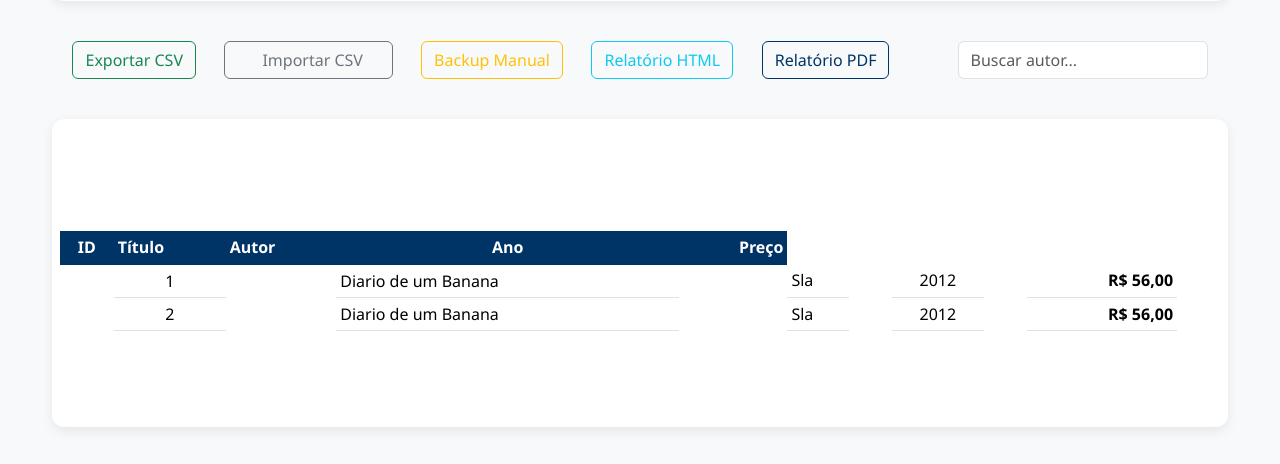
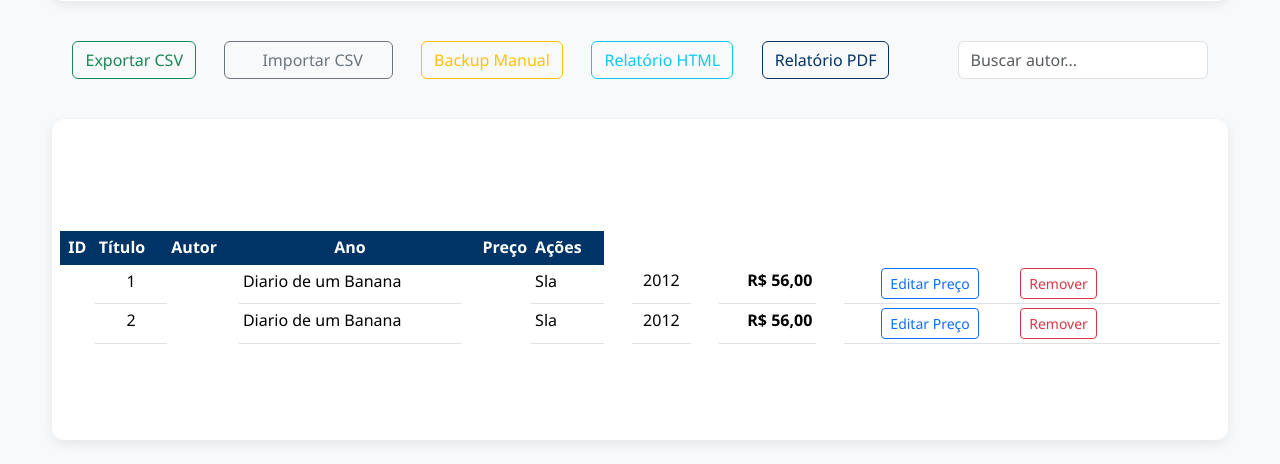
Before and after one commit to Hendr3w/A1-Final, a Flask app: page / in a window 1280 px wide. Shown: the part 504-968 px from the top of the page. Before the commit the page ends 933 px from the top, so only its background shows below. Run offline with Flask 3, Linux system fonts and the light colour scheme; data comes from the database, SQL or seed files in the repository; some libraries are stand-ins or nearby versions.

Commit message:
some changes

```diff
--- a/app.py
+++ b/app.py
@@ -4,7 +4,7 @@
 import shutil
 import csv
 from datetime import datetime
-from io import StringIO, BytesIO # Certifique-se que BytesIO está importado
+from io import StringIO, BytesIO
 
 from flask import Flask, request, jsonify, send_file, render_template
 
@@ -181,8 +181,7 @@
 
 def gerar_relatorio_html():
     """
-    Gera o relatório HTML em memória.
-    CORREÇÃO: Converte o conteúdo de texto para BytesIO antes de retornar.
+    Gera o relatório HTML em memória e converte o conteúdo de texto para BytesIO.
     """
     livros = listar_livros()
     now = datetime.now().strftime("%Y-%m-%d %H:%M:%S")
@@ -346,7 +345,6 @@
 
 @app.route("/api/export")
 def api_export():
-    # exportar_para_csv() já retorna BytesIO (corrigido anteriormente)
     csv_in_memory = exportar_para_csv()
     return send_file(
         csv_in_memory,
@@ -380,7 +378,6 @@
 
 @app.route("/api/report/html")
 def api_report_html():
-    # gerar_relatorio_html() agora retorna BytesIO (corrigido nesta etapa)
     html_in_memory = gerar_relatorio_html()
 
     return send_file(
@@ -392,7 +389,6 @@
 
 @app.route("/api/report/pdf")
 def api_report_pdf():
-    # gerar_relatorio_pdf() já retornava BytesIO
     pdf_buffer = gerar_relatorio_pdf()
 
     return send_file(
--- a/templates/index.html
+++ b/templates/index.html
@@ -28,7 +28,7 @@
         </div>
         <div class="col-md-3">
           <input id="autor" class="form-control" placeholder="Autor" required>
-        </div>
+          </div>
         <div class="col-md-2">
           <input id="ano" class="form-control" placeholder="Ano" type="number" min="1000" max="2050">
         </div>
@@ -65,7 +65,7 @@
                 <th>Autor</th>
                 <th class="text-center">Ano</th>
                 <th class="text-end">Preço</th>
-            </tr>
+                <th>Ações</th>             </tr>
           </thead>
           <tbody>
               </tbody>
@@ -118,8 +118,8 @@
   const tbody = document.querySelector("#tbl-books tbody");
   tbody.innerHTML = "";
   if (books.length === 0) {
-    // colspan ajustado para 5 colunas (ID, Título, Autor, Ano, Preço)
-    tbody.innerHTML = '<tr><td colspan="5" class="text-center text-muted py-3">Nenhum livro cadastrado.</td></tr>';
+    // colspan ajustado para 6 colunas (ID, Título, Autor, Ano, Preço, Ações)
+    tbody.innerHTML = '<tr><td colspan="6" class="text-center text-muted py-3">Nenhum livro cadastrado.</td></tr>';
     return;
   }
   for (const b of books) {
@@ -131,7 +131,10 @@
       <td>${escapeHtml(b.autor)}</td>
       <td class="text-center">${formatYear(b.ano_publicacao)}</td>
       <td class="text-end fw-bold">${formatPrice(b.preco)}</td>
-      `; // Coluna 'Ações' removida
+      <td class="text-nowrap">
+        <button class="btn btn-sm btn-outline-primary me-1" onclick="promptPrice(${b.id})">Editar Preço</button>
+        <button class="btn btn-sm btn-outline-danger" onclick="deleteBook(${b.id})">Remover</button>
+      </td>`;
     tbody.appendChild(tr);
   }
 }
@@ -139,11 +142,46 @@
 function escapeHtml(s) { return (s || "").replaceAll("&", "&amp;").replaceAll("<", "&lt;").replaceAll(">", "&gt;").replaceAll('"', "&quot;").replaceAll("'", "&#39;"); }
 
 
-// As funções promptPrice e deleteBook foram removidas do código principal
-// pois não são mais chamadas pela interface para simplificar o código.
-// A funcionalidade de edição/deleção existe no backend (app.py) se precisar ser implementada de outra forma.
+// === FUNÇÕES DE AÇÃO RESTAURADAS ===
 
-// === Event Listeners e Funções de Ação ===
+async function promptPrice(id) {
+  const novo = prompt("Novo preço (ex: 45.90 ou 45,90):");
+  if (novo === null || novo.trim() === "") return;
+  // LIMPEZA: Substitui vírgula por ponto para o backend processar como float padrão
+  const preco_formatado = novo.trim().replace(',', '.');
+
+  const res = await fetch(api.updatePrice(id), {
+    method: "PUT",
+    headers: { "Content-Type": "application/json" },
+    body: JSON.stringify({ preco: preco_formatado })
+  });
+
+  if (res.ok) {
+    showMsg("Preço atualizado com sucesso. Backup automático criado.", "success");
+    fetchBooks();
+  }
+  else {
+    const j = await res.json();
+    showMsg(j.error || "Erro ao atualizar preço.", "danger");
+  }
+}
+
+async function deleteBook(id) {
+  if (!confirm(`Confirmar remoção do livro ID ${id}?`)) return;
+
+  const res = await fetch(api.delete(id), { method: "DELETE" });
+
+  if (res.ok) {
+    showMsg("Livro removido. Backup automático criado.", "success");
+    fetchBooks();
+  }
+  else {
+    const j = await res.json();
+    showMsg(j.error || "Erro ao remover livro.", "danger");
+  }
+}
+
+// === Event Listeners ===
 
 document.getElementById("form-add").addEventListener("submit", async (e) => {
   e.preventDefault();
```
Also changed, not shown: static/styles.css (line endings or trailing spaces).
